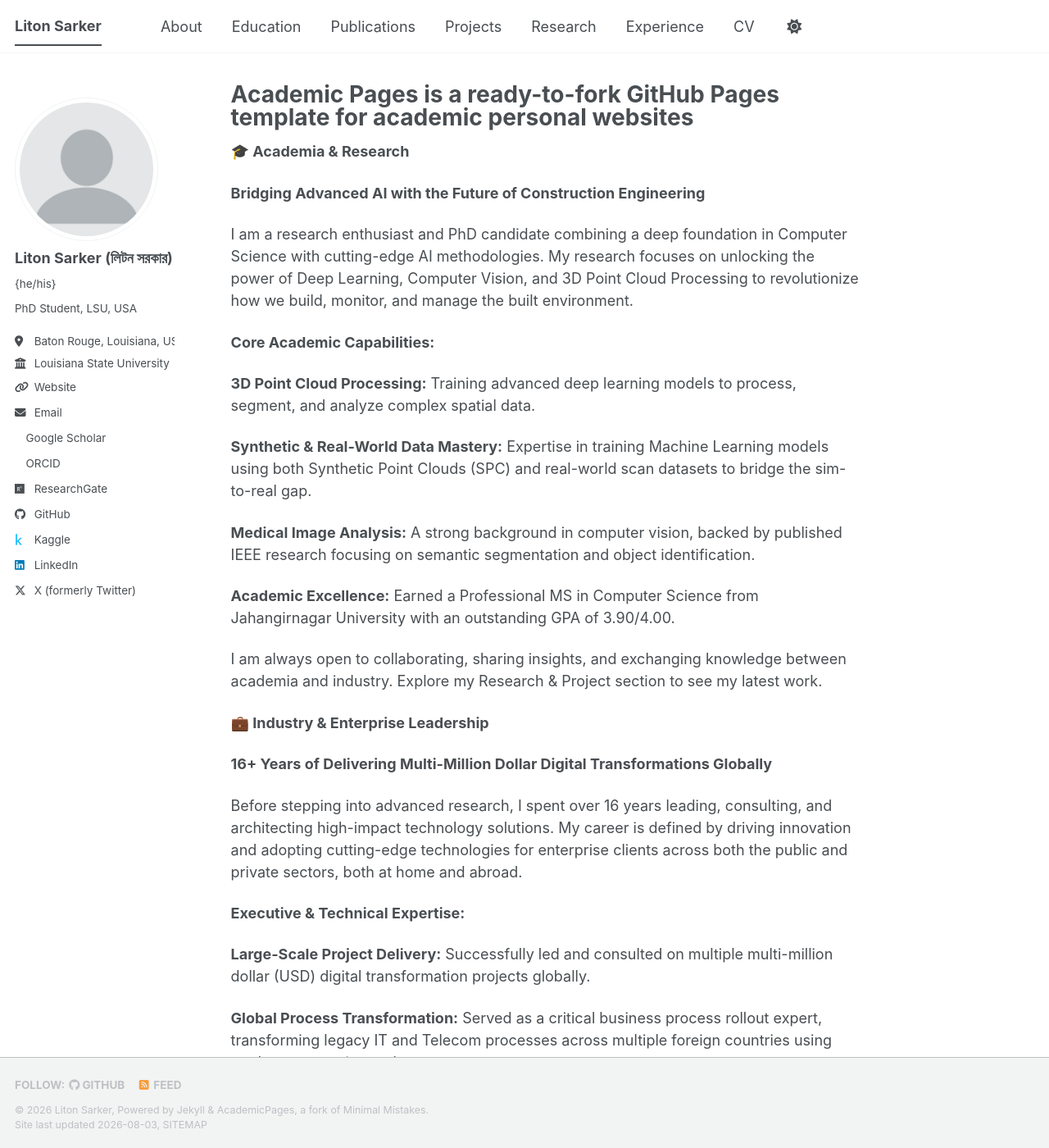
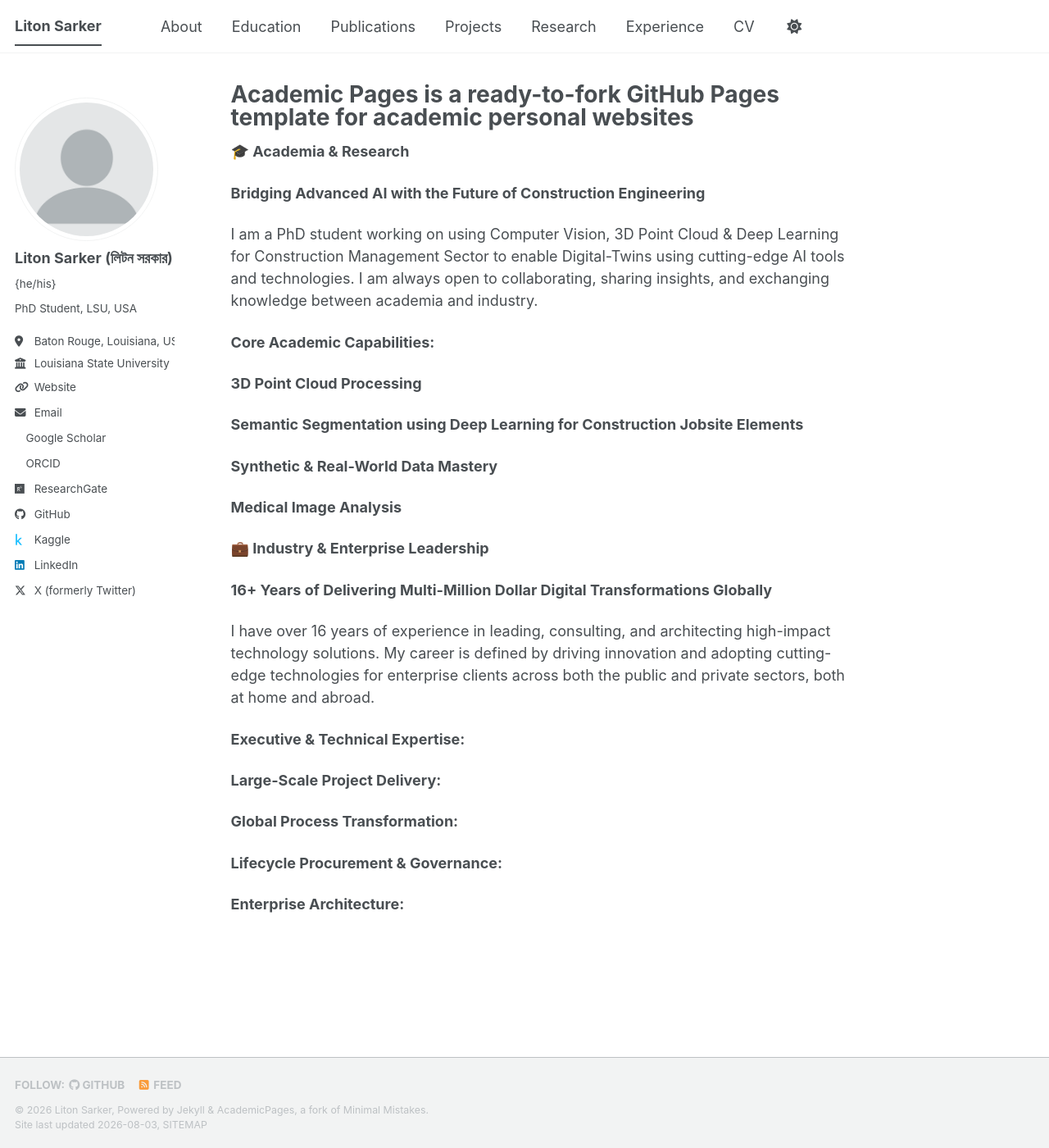
Before and after one commit to Hempgamer/hempgamer.github.io, a Jekyll site: the page built from _pages/about.md, in a window 1280 px wide and 1400 px high. Shown: the whole window at 82% size. Built offline with Jekyll 4.4.1, drawn with Linux system fonts in a browser that asks for light colours; a style sheet for code colours, icons or effects is not loaded; some of the changed text lies outside the part shown.

Commit message:
Revise about page content for clarity and detail
Updated the about page to reflect current research focus and industry experience.

```diff
--- a/_pages/about.md
+++ b/_pages/about.md
@@ -11,36 +11,31 @@ redirect_from:
 
 **Bridging Advanced AI with the Future of Construction Engineering**
 
-I am a research enthusiast and PhD candidate combining a deep foundation in Computer Science with cutting-edge AI methodologies. My research focuses on unlocking the power of Deep Learning, Computer Vision, and 3D Point Cloud Processing to revolutionize how we build, monitor, and manage the built environment.
+I am a PhD student working on using Computer Vision, 3D Point Cloud & Deep Learning for Construction Management Sector to enable Digital-Twins using cutting-edge AI tools and technologies. I am always open to collaborating, sharing insights, and exchanging knowledge between academia and industry.
 
 **Core Academic Capabilities:**
 
-**3D Point Cloud Processing:** Training advanced deep learning models to process, segment, and analyze complex spatial data.
+**3D Point Cloud Processing**
 
-**Synthetic & Real-World Data Mastery:** Expertise in training Machine Learning models using both Synthetic Point Clouds (SPC) and real-world scan datasets to bridge the sim-to-real gap.
+**Semantic Segmentation using Deep Learning for Construction Jobsite Elements**
 
-**Medical Image Analysis:** A strong background in computer vision, backed by published IEEE research focusing on semantic segmentation and object identification.
+**Synthetic & Real-World Data Mastery**
 
-**Academic Excellence:** Earned a Professional MS in Computer Science from Jahangirnagar University with an outstanding GPA of 3.90/4.00.
-
-I am always open to collaborating, sharing insights, and exchanging knowledge between academia and industry. Explore my Research & Project section to see my latest work.
+**Medical Image Analysis**
 
 
 **💼 Industry & Enterprise Leadership**
 
 **16+ Years of Delivering Multi-Million Dollar Digital Transformations Globally**
 
-Before stepping into advanced research, I spent over 16 years leading, consulting, and architecting high-impact technology solutions. My career is defined by driving innovation and adopting cutting-edge technologies for enterprise clients across both the public and private sectors, both at home and abroad.
+I have over 16 years of experience in leading, consulting, and architecting high-impact technology solutions. My career is defined by driving innovation and adopting cutting-edge technologies for enterprise clients across both the public and private sectors, both at home and abroad.
 
 **Executive & Technical Expertise:**
 
-**Large-Scale Project Delivery:** Successfully led and consulted on multiple multi-million dollar (USD) digital transformation projects globally.
+**Large-Scale Project Delivery:**
 
-**Global Process Transformation:** Served as a critical business process rollout expert, transforming legacy IT and Telecom processes across multiple foreign countries using modern automation tools.
+**Global Process Transformation:**
 
-**Lifecycle Procurement & Governance:** Deep, practical experience navigating complex corporate and public sector procurement. Expert in:
-Business Case & ROI Preparation
-RFP (Request for Proposal) Engineering
-Vendor Evaluation & Contract Negotiation
+**Lifecycle Procurement & Governance:**
 
-**Enterprise Architecture:** Extensive background in deploying, securing, and optimizing high-performance database infrastructures and Management Information Systems (MIS) for national-scale operations.
+**Enterprise Architecture:**
```
